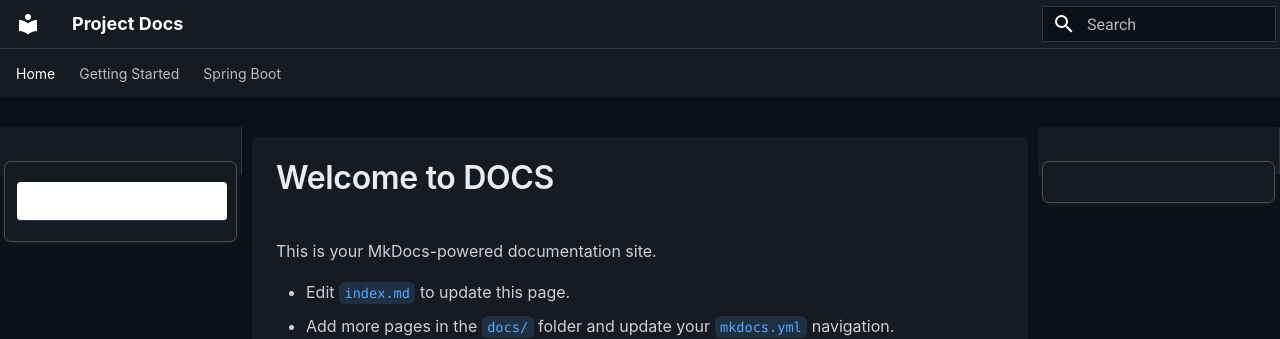
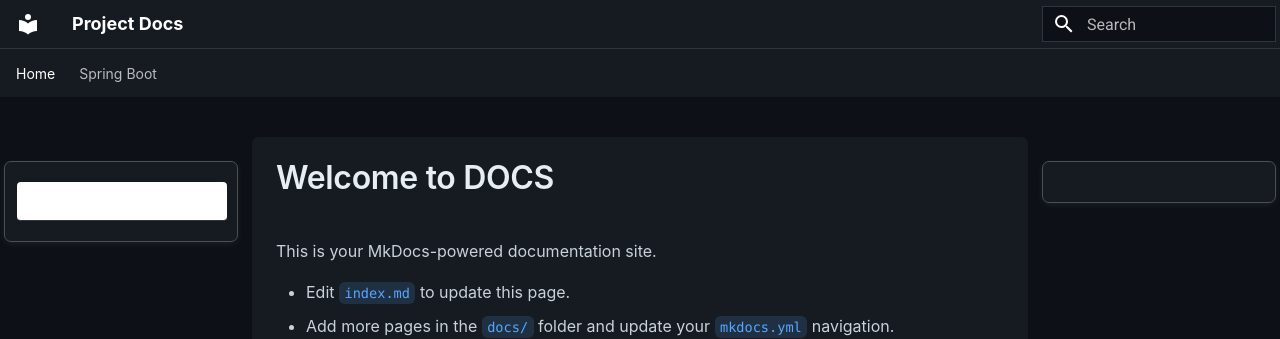
Before and after one commit to Ashjha75/MyDocs, an MkDocs documentation site: the page built from docs/index.md, in a window 1280 px wide. Shown: the top 339 px of the page. Built offline with MkDocs 1.6.1 and Material for MkDocs 9.7.7, drawn with Linux system fonts in a browser that asks for light colours.

Commit message:
Refactor MkDocs configuration and styles: Add JavaScript for sidebar highlighting and improve CSS for code blocks

```diff
--- a/docs/overrides/extra.css
+++ b/docs/overrides/extra.css
@@ -264,3 +264,8 @@
   background: rgba(88,166,255,0.16);
   font-weight: 600;
 }
+.pymdownx-highlight{
+  background-color: transparent;
+  border: none;
+  outline: none;
+}
--- /dev/null
+++ b/docs/overrides/extra.js
@@ -0,0 +1,2 @@
+document.getElementsByClassName('md-sidebar--primary')[0].classList.add('pymdownx-highlight');
+document.getElementsByClassName('md-sidebar--secondary')[0].classList.add('pymdownx-highlight');
--- a/mkdocs.yml
+++ b/mkdocs.yml
@@ -14,12 +14,10 @@
 # This path must match the location of your CSS file (docs/css/extra.css)
 extra_css:
   - overrides/extra.css
-
+extra_javascript:
+  - overrides/extra.js
 nav:
   - Home: index.md
-  - Getting Started:
-      - Installation: getting-started/install.md
-      - Usage: getting-started/usage.md
   - Spring Boot:
       - Overview: spring-boot/overview.md
       - Project Flow:
@@ -27,12 +25,12 @@
           - MVC Request Flow: spring-boot/project-flow/core2.md
           - Data: spring-boot/project-flow/data.md
 
+
 # This block is required to enable code syntax highlighting
 markdown_extensions:
-  - pymdownx.highlight:
-      anchor_linenums: true
-  - pymdownx.superfences
-
-plugins:
-  - search
-  - mermaid2
+  - pymdownx.highlight
+  - pymdownx.superfences:
+      custom_fences:
+        - name: mermaid
+          class: mermaid
+          format: !!python/name:pymdownx.superfences.fence_code_format
```
